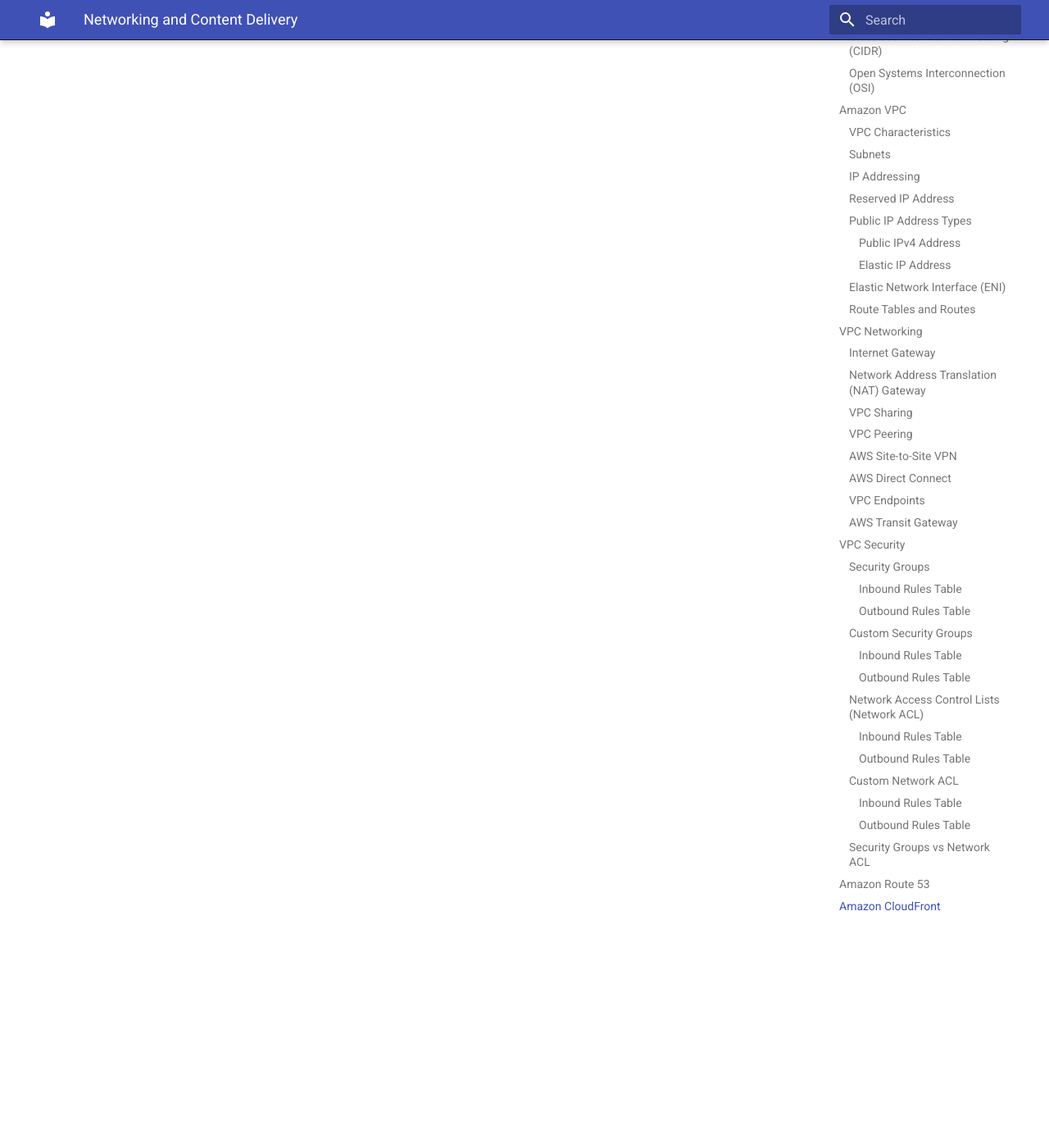
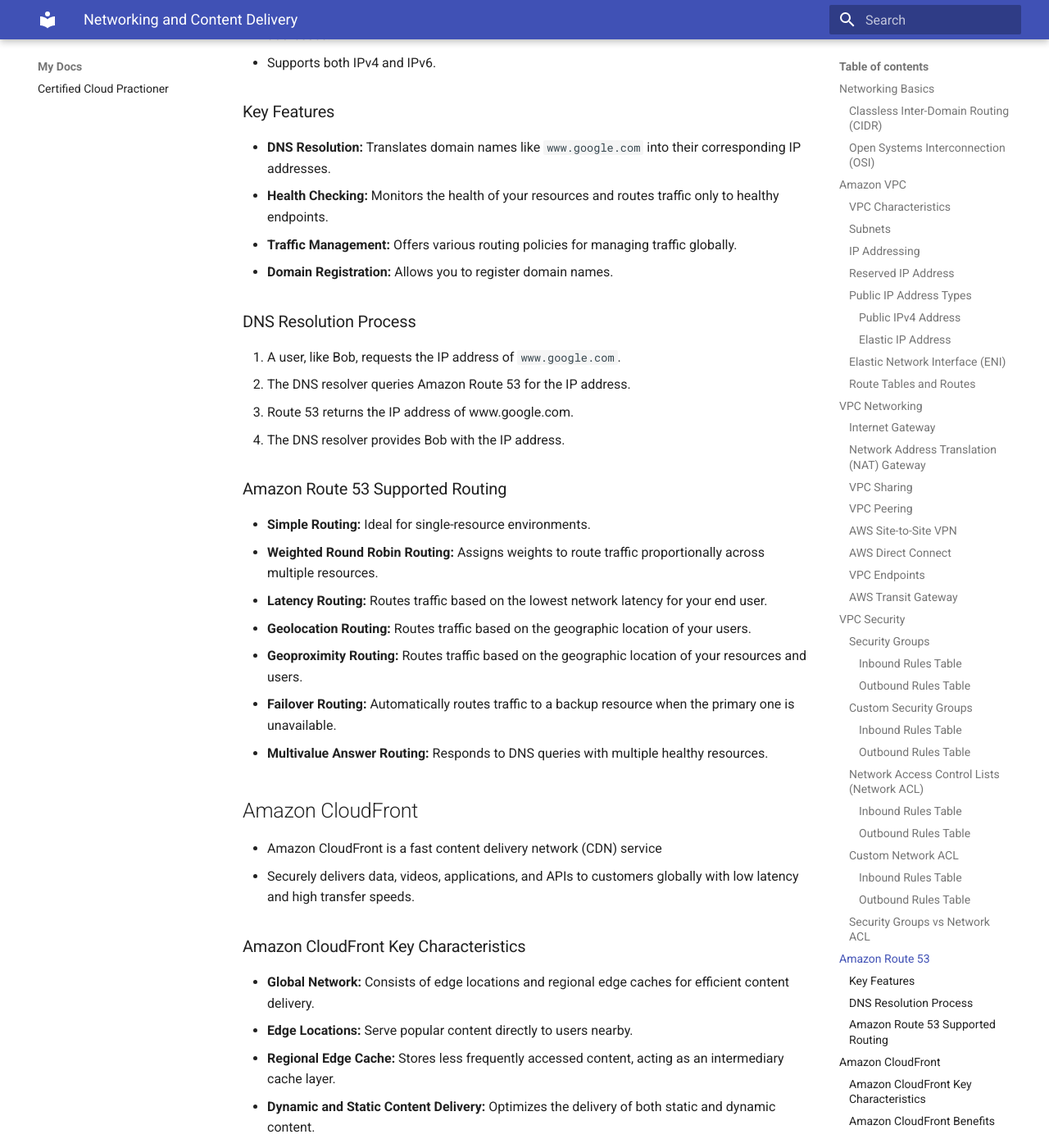
Before and after one commit to alexkmj/notes, an MkDocs documentation site: the page built from docs/certified-cloud-practioner/networking-and-content-delivery.md, in a window 1280 px wide and 1400 px high, scrolled down 7227 px. Shown: the whole window at 82% size. Built offline with MkDocs 1.6.1 and Material for MkDocs 9.7.7, drawn with Linux system fonts in a browser that asks for light colours; some of the changed text lies outside the part shown.

Commit message:
Updated netorking and content delivery

```diff
--- a/docs/certified-cloud-practioner/networking-and-content-delivery.md
+++ b/docs/certified-cloud-practioner/networking-and-content-delivery.md
@@ -192,16 +192,70 @@
 
 | Attribute | Security Groups | Network ACLs |
 | --------- | --------------- | ------------ |
-| Scope | Attached to individual instances. | Applied at the subnet level, affecting all instances within it. |
-| Supported Rules | Only allow rules; implicit deny for all other traffic. | Both allow and deny rules can be explicitly defined. |
+| Scope | Individual instances | Subnet level, affecting all instances within it. |
+| Allow rules | Yes | Yes |
+| Deny rules | No | No |
 | State | Stateful | Stateless |
-| Order of Rules | Rules are evaluated collectively; no specific order. | Rules are evaluated in ascending order by rule number. |
-| Default Behavior | Deny all inbound traffic and allow all outbound traffic | Allow all inbound and outbound traffic |
+| Order of Rules | Evaluated collectively; Unordered. | Evaluated in ascending order by rule number. |
+| Default Inbound Behavior | Deny all inbound traffic | Allow all inbound |
+| Default Outbound Behavior | Allow all outbound traffic | Allow outbound traffic |
 | Customization | Control inbound/outbound traffic control | Broader subnet-level restrictions |
 | Use Case | Managing traffic to individual instances | Additional layer of defense at the subnet level |
 
 ## Amazon Route 53
 
--
+- Highly available and scalable Domain Name System (DNS) web service
+- Designed for routing end users to Internet applications by translating domain names into IP addresses.
+- Supports both IPv4 and IPv6.
+
+### Key Features
+
+- **DNS Resolution:** Translates domain names like `www.google.com` into their corresponding IP addresses.
+- **Health Checking:** Monitors the health of your resources and routes traffic only to healthy endpoints.
+- **Traffic Management:** Offers various routing policies for managing traffic globally.
+- **Domain Registration:** Allows you to register domain names.
+
+### DNS Resolution Process
+
+1. A user, like Bob, requests the IP address of `www.google.com`.
+1. The DNS resolver queries Amazon Route 53 for the IP address.
+1. Route 53 returns the IP address of www.google.com.
+1. The DNS resolver provides Bob with the IP address.
+
+### Amazon Route 53 Supported Routing
+
+- **Simple Routing:** Ideal for single-resource environments.
+- **Weighted Round Robin Routing:** Assigns weights to route traffic proportionally across multiple resources.
+- **Latency Routing:** Routes traffic based on the lowest network latency for your end user.
+- **Geolocation Routing:** Routes traffic based on the geographic location of your users.
+- **Geoproximity Routing:** Routes traffic based on the geographic location of your resources and users.
+- **Failover Routing:** Automatically routes traffic to a backup resource when the primary one is unavailable.
+- **Multivalue Answer Routing:** Responds to DNS queries with multiple healthy resources.
 
 ## Amazon CloudFront
+
+- Amazon CloudFront is a fast content delivery network (CDN) service
+- Securely delivers data, videos, applications, and APIs to customers globally with low latency and high transfer speeds.
+
+### Amazon CloudFront Key Characteristics
+
+- **Global Network:** Consists of edge locations and regional edge caches for efficient content delivery.
+- **Edge Locations:** Serve popular content directly to users nearby.
+- **Regional Edge Cache:** Stores less frequently accessed content, acting as an intermediary cache layer.
+- **Dynamic and Static Content Delivery:** Optimizes the delivery of both static and dynamic content.
+- **Integration with AWS Services:** Deeply integrated with AWS services like S3, EC2, and AWS Shield for enhanced functionality.
+
+### Amazon CloudFront Benefits
+
+- **Performance:** Fast delivery of content with reduced latency.
+- **Security:** Enhanced security features at the edge locations.
+- **Programmability:** Customizable and programmable CDN solutions.
+- **AWS Integration:** Seamless integration with AWS services and infrastructure.
+- **Cost-Effectiveness:** Pay-as-you-go pricing model, without upfront costs.
+
+### Amazon CloudFront Pricing
+
+- **Data Transfer Out:** Based on the volume of data transferred out from CloudFront to end users.
+- **HTTP(S) Requests:** Charges apply for the number of HTTP(S) requests made.
+- **Invalidation Requests:** The first 1000 paths each month are free; subsequent paths incur a charge per path.
+- **Dedicated IP Custom SSL:** Additional charges may apply for custom SSL certificates.
```
